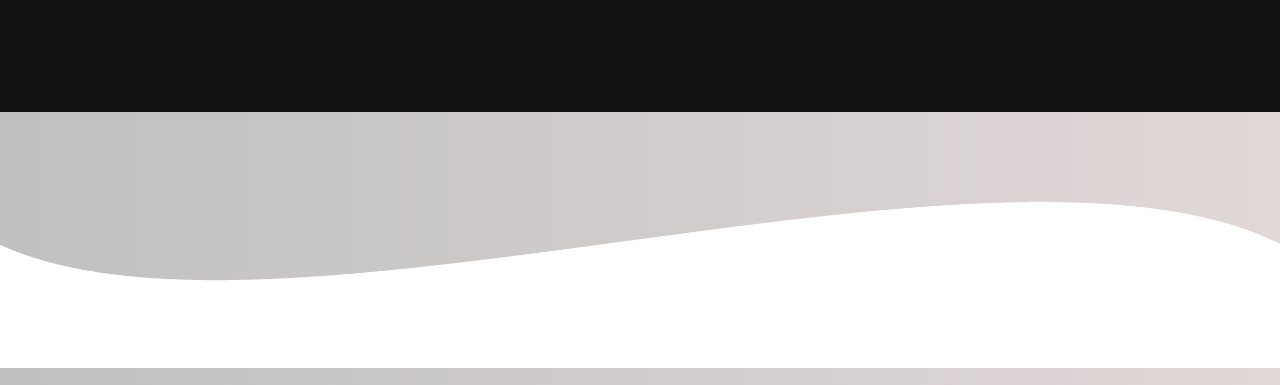
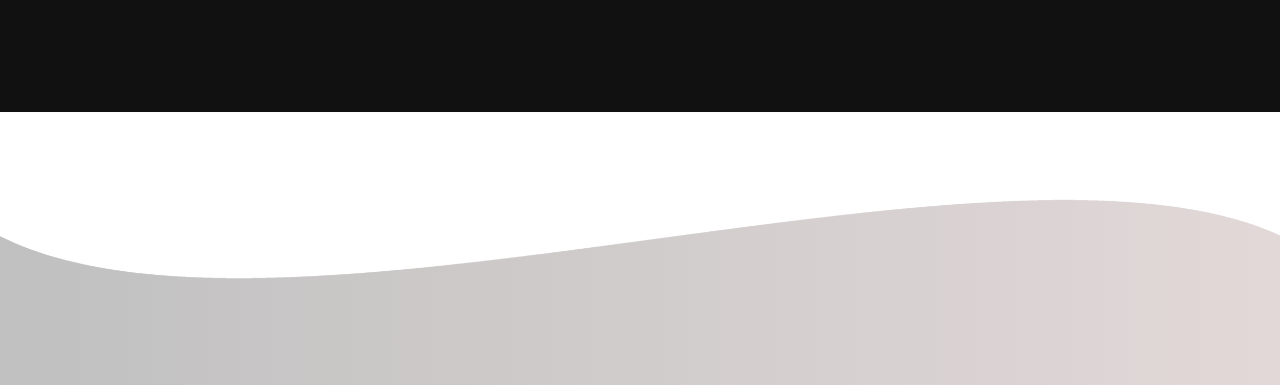
Before and after one commit to crispaulcastaneda/digital-once, a website: page index.html in a window 1280 px wide. Shown: the part 2960-3345 px from the top of the page. Drawn offline with nearby package versions, Linux system fonts and the light colour scheme.

Commit message:
7-6-update

```diff
--- a/index.html
+++ b/index.html
@@ -170,7 +170,7 @@
 
         <!-- FOOTER SECTION -->
         <section id="footer">
-            <img src="dist/img/bottom.png" class="footer-img">
+            <img src="dist/img/bottom-footer.png" class="footer-img">
 
             <div class="container">
                 <div class="row">
```
